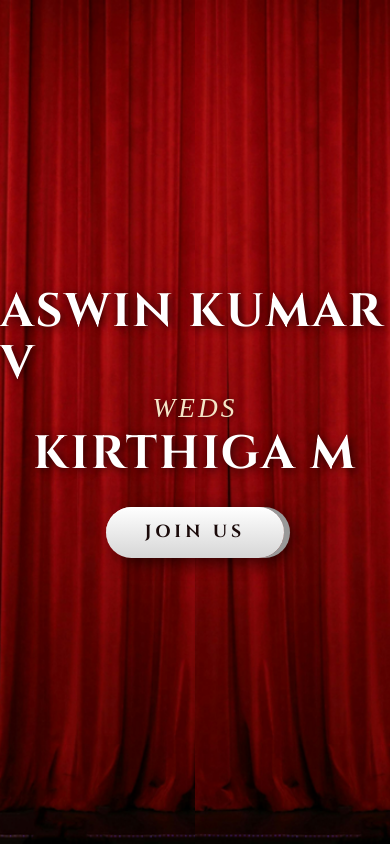
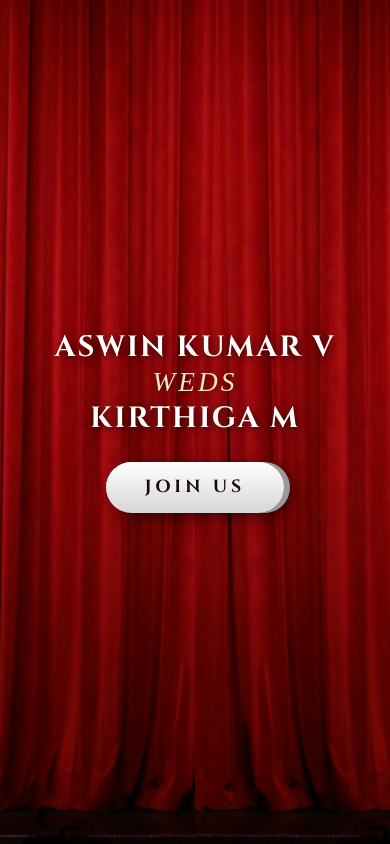
Before and after one commit to varshini-valt/AK, an Angular app: page / in a window 390 px wide. Built offline with nearby package versions, Linux system fonts and the light colour scheme; a web font is replaced by a local one.

Commit message:
Modify font size and styling in curtain component
Adjusted font size and added styling properties for better layout.

```diff
--- a/src/app/curtain/curtain.component.css
+++ b/src/app/curtain/curtain.component.css
@@ -92,12 +92,15 @@
 .name {
   font-family: 'Cinzel', serif;
   font-weight: 700;
-  font-size: clamp(36px, 12vw, 64px);
+  font-size: clamp(20px, 7.5vw, 64px);
   color: #fff;
   margin: 0;
   text-shadow: 2px 2px 10px rgba(0,0,0,0.7);
   line-height: 1.1;
   letter-spacing: 2px;
+  white-space: nowrap;
+  width: 90%;
+  text-align: center;
 }
 
 .weds {
```
